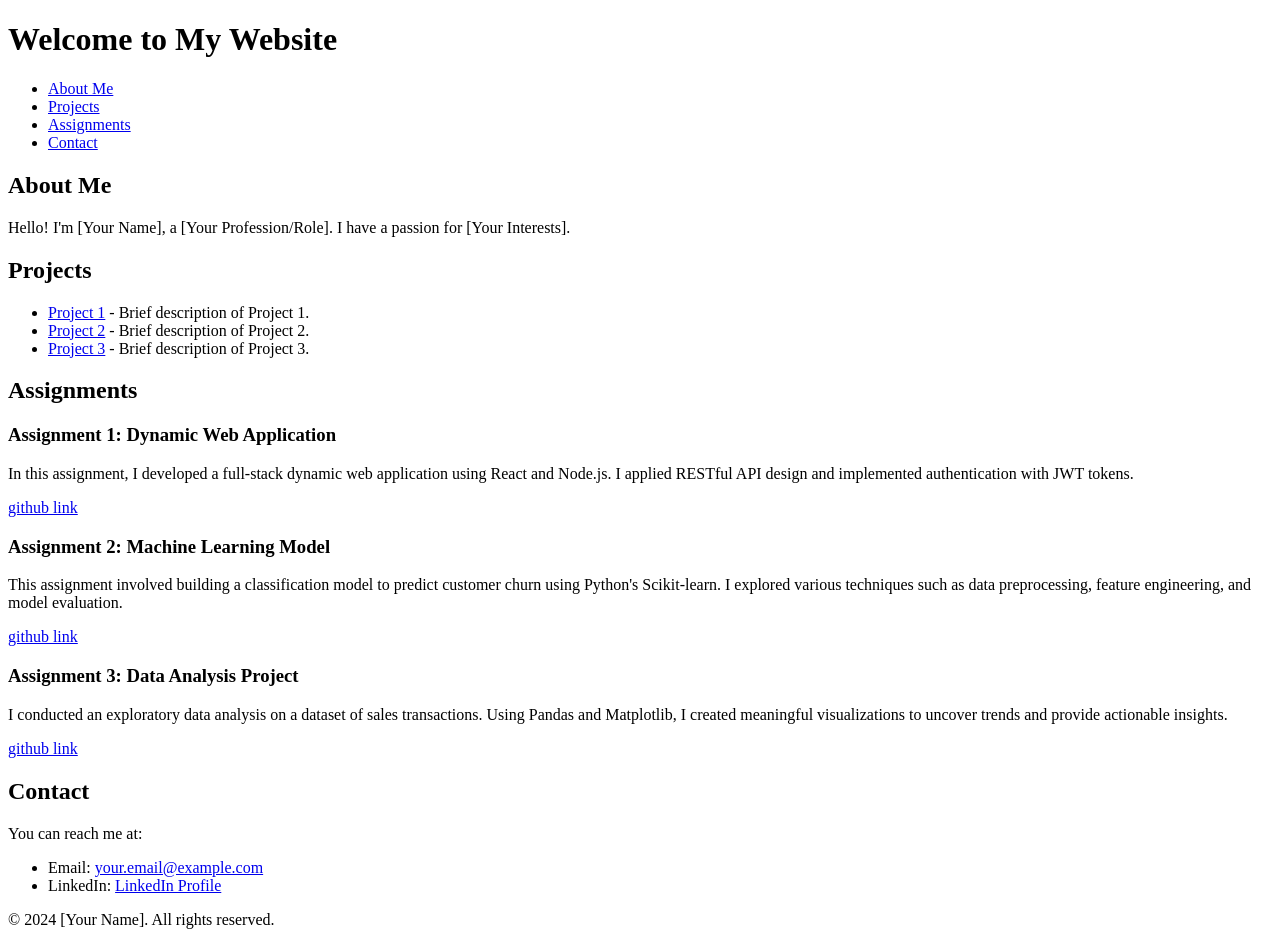
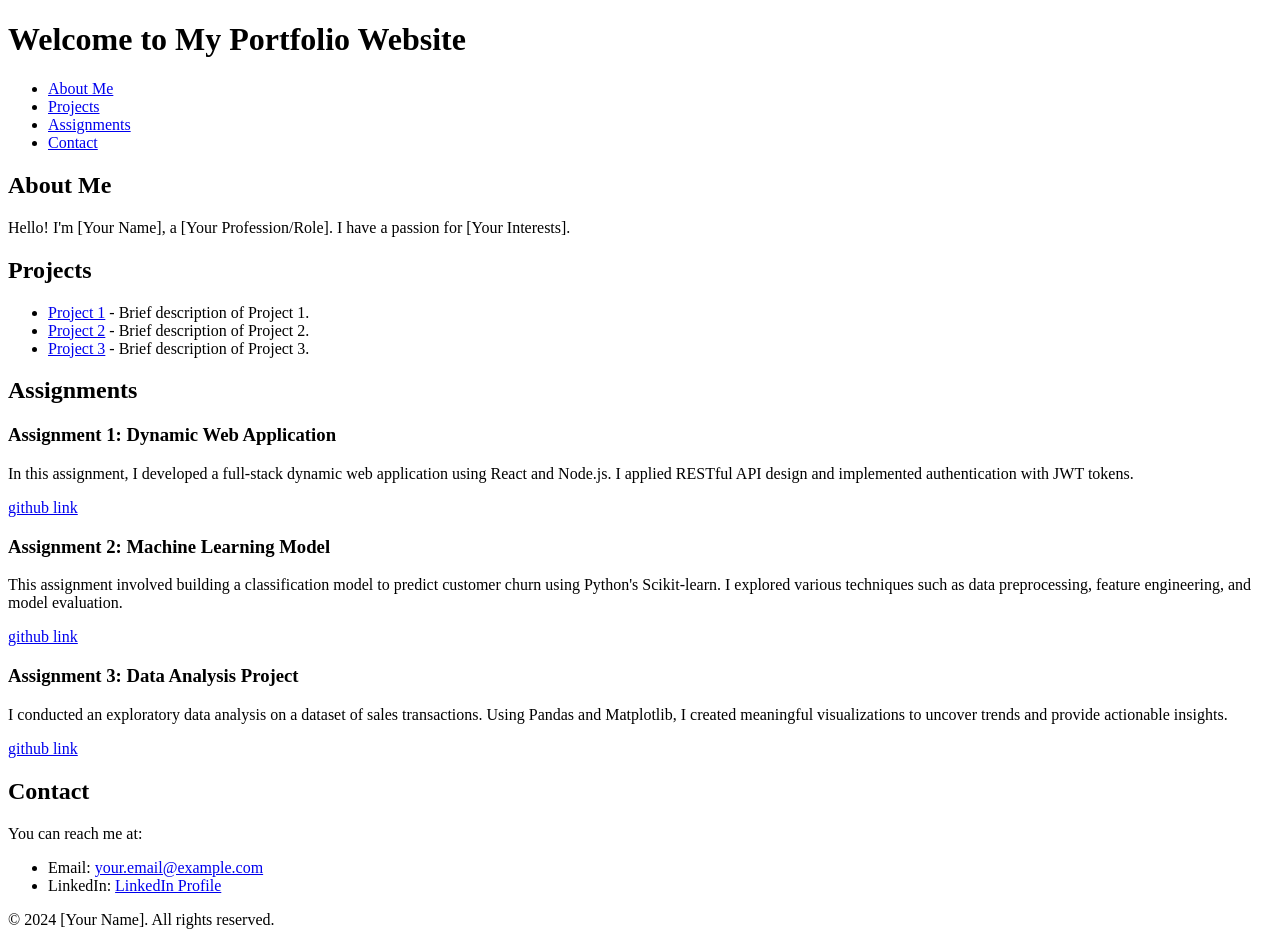
Before and after one commit to iamcalledayush/iamcalledayush.github.io, a plain HTML site: page index.html in a window 1280 px wide. Drawn offline with Linux system fonts and the light colour scheme.

Commit message:
Update index.html

```diff
--- a/index.html
+++ b/index.html
@@ -8,7 +8,7 @@
 </head>
 <body>
     <header>
-        <h1>Welcome to My Website</h1>
+        <h1>Welcome to My Portfolio Website</h1>
     </header>
 
     <nav>
```
